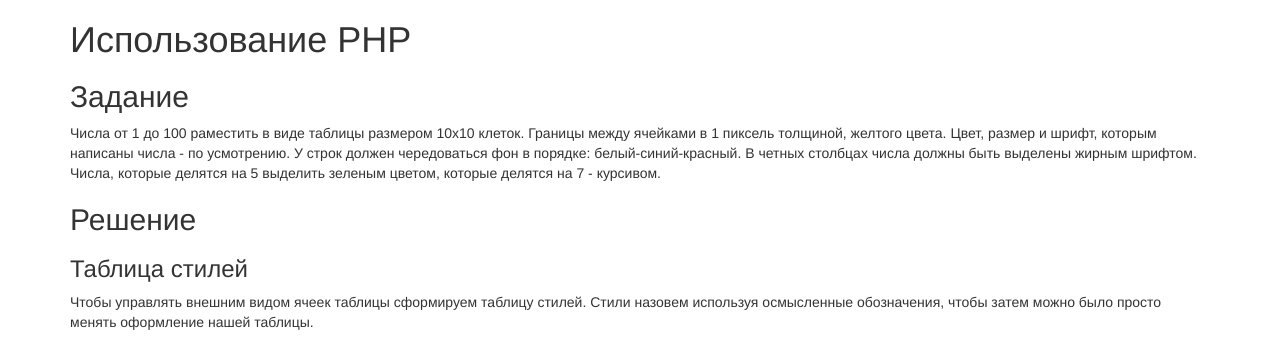
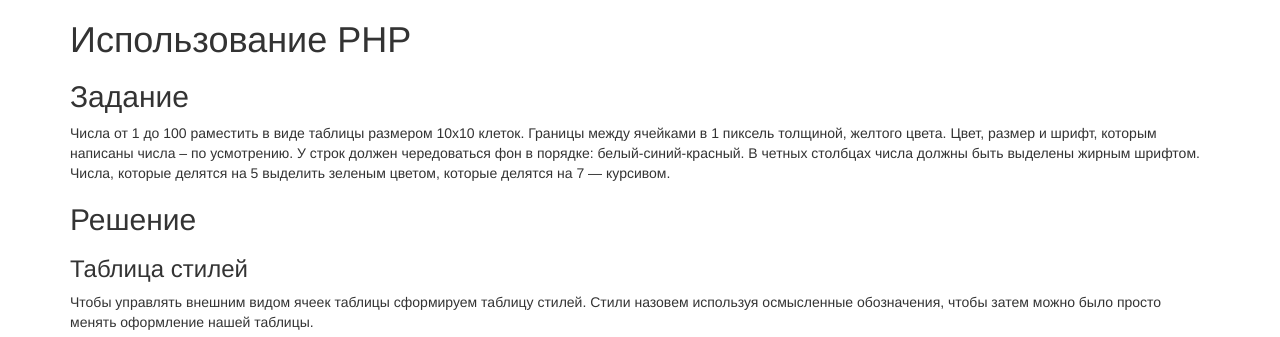
Before and after one commit to alsii/alsii.github.io, a Jekyll site: the page built from project1/l1.md, in a window 1280 px wide and 900 px high. Shown: the top 337 px of the window. Built offline with Jekyll 4.4.1, drawn with Linux system fonts in a browser that asks for light colours; nearby versions of some CDN libraries; Markdown is read by kramdown in place of the engine named in the settings.

Commit message:
Update l1.md

```diff
--- a/project1/l1.md
+++ b/project1/l1.md
@@ -8,10 +8,10 @@
 
 Числа от 1 до 100 раместить в виде таблицы размером 10х10 клеток.
 Границы между ячейками в 1 пиксель толщиной, желтого цвета.
-Цвет, размер и шрифт, которым написаны числа - по усмотрению.
+Цвет, размер и шрифт, которым написаны числа -- по усмотрению.
 У строк должен чередоваться фон в порядке: белый-синий-красный.
 В четных столбцах числа должны быть выделены жирным шрифтом.
-Числа, которые делятся на 5 выделить зеленым цветом, которые делятся на 7 - курсивом.
+Числа, которые делятся на 5 выделить зеленым цветом, которые делятся на 7 --- курсивом.
 
 ## Решение
 
```
